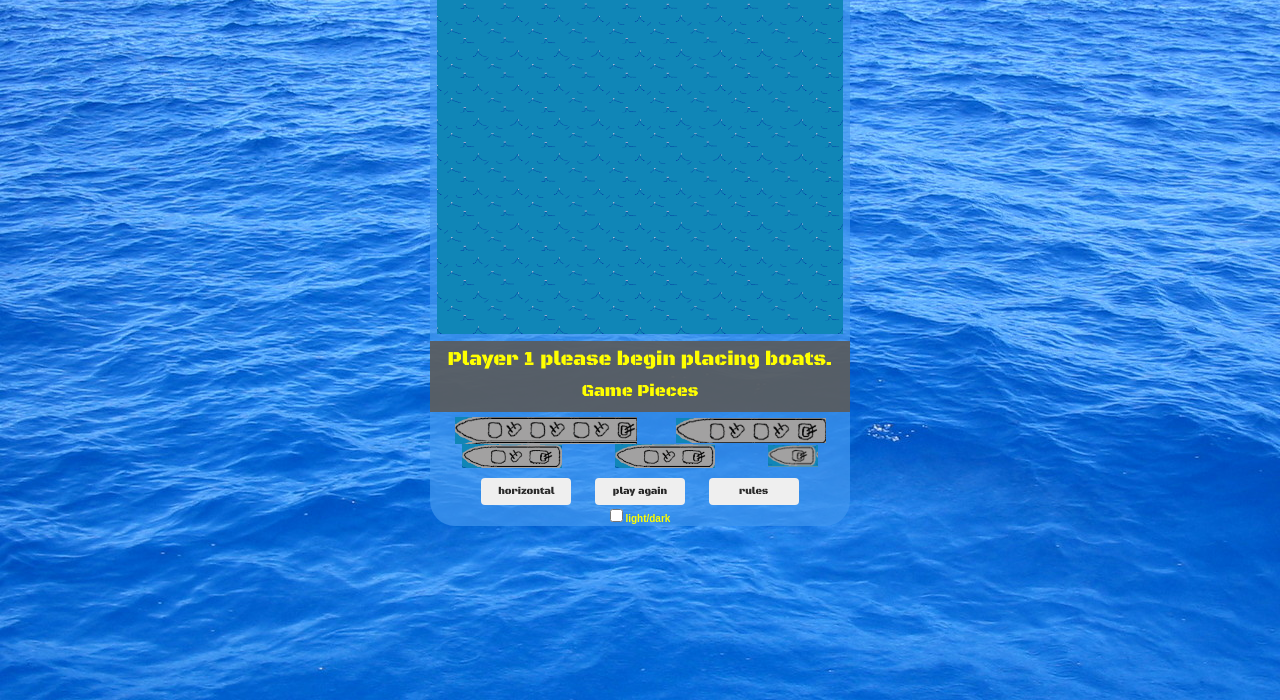
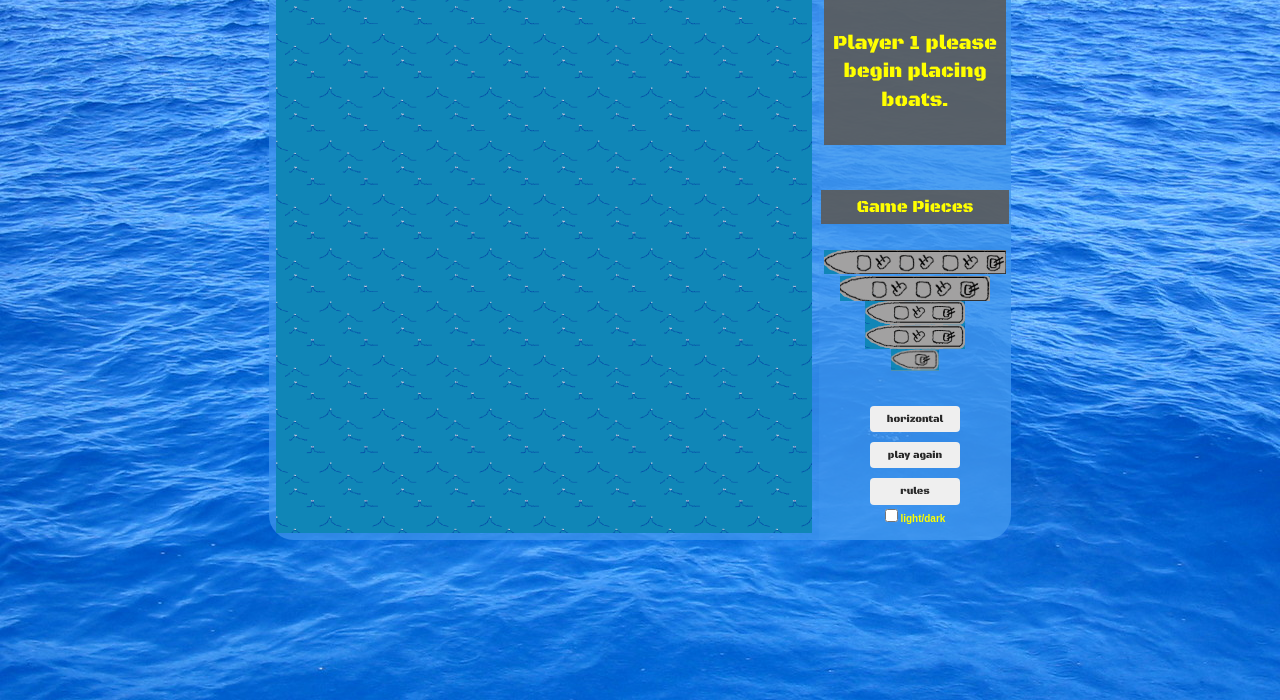
Before and after one commit to MrJanHorak/battleship, a plain HTML site: page index.html in a window 1280 px wide. Shown: the part 100-800 px from the top of the page. Drawn offline with nearby package versions, Linux system fonts and the light colour scheme.

Commit message:
add full responsive design

```diff
--- a/css/style.css
+++ b/css/style.css
@@ -39,6 +39,11 @@ body {
   background-image: url(../images/ocean.jpg);
   background-size: cover;
   color: yellow;
+}
+
+header {
+  width: 420px;
+  margin: auto;
 }
 
 body.dark {
@@ -122,7 +127,8 @@ h1 {
   grid-template-columns:100%;
   grid-template-rows: auto;
   grid-template-areas:"main"
-                      "side";
+                      "footer"
+                      "messages";
 }
 
 #battleshipGrid {
@@ -137,7 +143,7 @@ h1 {
 #messages {
   font-size: 20px;
   background-color: rgba(90, 90, 90, 0.9);
-  grid-area: "side";
+  grid-area: "messages";
   padding: 5px;
 }
 
@@ -146,11 +152,13 @@ h1 {
   padding-bottom:9px;
   margin:auto;
   background-color:rgba(90, 90, 90, 0.9);
-  grid-area: "side";
+  grid-area: "footer";
 }
 
 #carrier {
   background-size:100%;
+  background-repeat: no-repeat;
+  background-position: center;
   margin:auto;
   width: 182px;
   height: 27px;
@@ -158,6 +166,8 @@ h1 {
 
 #battleship {
   background-size: cover;
+  background-repeat: no-repeat;
+  background-position: center;
   margin:auto;
   width: 150px;
   height: 25px;
@@ -165,6 +175,8 @@ h1 {
 
 #submarine {
   background-size: 100%;
+  background-repeat: no-repeat;
+  background-position: center;
   margin:auto;
   width: 100px;
   height:24px;
@@ -172,6 +184,8 @@ h1 {
 
 #cruiser {
   background-size:100% ;
+  background-repeat: no-repeat;
+  background-position: center;
   margin:auto;
   width: 100px;
   height: 24px;
@@ -179,6 +193,8 @@ h1 {
 
 #destroyer {
   background-size:contain ;
+  background-repeat: no-repeat;
+  background-position: center;
   margin:auto;
   width:50px;
   height: 22px;
@@ -191,3 +207,93 @@ h1 {
   border-bottom-right-radius: 25px;
   border-bottom-left-radius: 25px;
 }
+
+@media only screen and (min-width: 750px) {
+  body
+    {
+      justify-content: center;
+      align-items: center;
+      grid-template-rows: auto;
+      display: grid;
+      grid-template-columns: 750px;
+      grid-template-rows: auto;
+      text-align: center;
+      max-height: 1500px;
+      margin: 9px auto;
+    }
+
+  header {
+    width: 742px;
+    margin:auto;
+  }
+  .boats{
+    margin-top: 20px;
+    align-content: space-between;
+  }
+  .boat{
+
+  }
+  .buttons {
+    margin-top:25px;
+  }
+  #gameView {
+    /* justify-content:; */
+    /* width: 100%; */
+    height: auto;
+    margin: auto;
+    display:flex;
+    grid-template-columns: 75%  25%;
+    grid-template-rows: auto;
+    grid-template-areas:  "header"
+                          "main footer"
+                          "aside";
+    }
+
+  #battleshipGrid {
+    display: grid;
+    margin-left: 0px;
+    width:550px;
+    height: 550px;
+    grid-template-rows: repeat(var(--grid-rows), 1fr);
+    grid-template-columns: repeat(var(--grid-cols), 1fr);
+    grid-area: "main";
+    border: 7px solid rgba(66, 152, 239,.7);
+    border-bottom-left-radius: 25px;
+  }
+
+  #messages {
+    font-size: 20px;
+    background-color: rgba(90, 90, 90, 0.9);
+    grid-area: "aside";
+    margin:5px;
+    padding: 5px;
+    padding-top: 35px;
+    height:150px;
+  }
+
+  #gamestat {
+    font-size: 17px;
+    padding-bottom:9px;
+    margin:2px;
+    background-color:rgba(90, 90, 90, 0.9);
+    grid-area: "footer";
+    padding: 5px;
+    margin-top:45px
+  }
+
+  #sideBar {
+    background-color: rgba(66, 152, 239,.8);
+    height:550px;
+    border-bottom-right-radius: 25px;
+    border-bottom-left-radius: 0px;
+  }
+
+  #destroyer {
+    background-repeat: no-repeat;
+    background-position: center;
+    margin:auto;
+    width:150px;
+    height: 22px;
+    padding-top: 3px;
+  }
+}
--- a/index.html
+++ b/index.html
@@ -21,11 +21,16 @@
 </head>
 
 <body>
+  <header><h1>Battleship2022!</h1></header>
   <div id="gameView">
-    <h1>Battleship2022!</h1>
+    <main>
       <div id="battleshipGrid"> </div>
+  </main>
     <div id="sideBar">
+      <aside>
         <div id="messages">Game Play messages go here.</div>
+      </aside>
+      <footer>
         <div id="gamestat">Game Pieces</div>
         <div class="boats">
           <div class="boat" id="carrier"></div>
@@ -44,6 +49,7 @@
               <!-- <button class="btn" id="light-dark-button"></button> -->
           </div>
         </div>
+      </footer>
     </div>
         <!-- Vertically centered modal -->
     <div class="modal fade" id="popModul" tabindex="-1">
```
Lines whose indentation alone changed are shown as unchanged.
